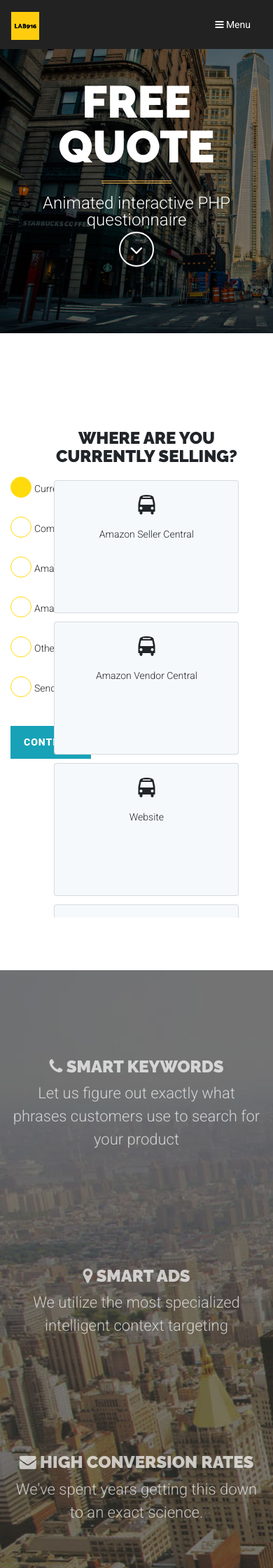
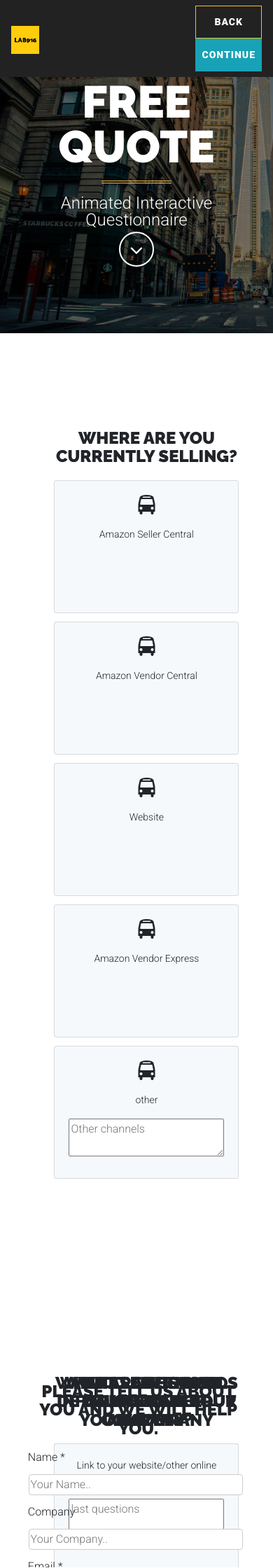
Before and after one commit to ideaguy3d/lab-quote, a PHP site: page / in a window 390 px wide. Shown: the top 2240 px of the page at 70% size. Run offline with PHP 8.4, Linux system fonts and the light colour scheme; a stand-in replaces the project's code that opens the database connection.

Commit message:
got a solid version 1 working :)

```diff
--- a/app.quote.js
+++ b/app.quote.js
@@ -42,6 +42,10 @@
         //-- used in the side navigation:
         $scope.changeActiveQuestion = function (idx) {
             $scope.activeQuestion = idx;
+        };
+
+        $scope.goBack = function() {
+            $scope.activeQuestion -= 1;
         };
 
         function createHubspotContact(shQuestion, answerObj) {
--- a/css/custom.css
+++ b/css/custom.css
@@ -21,11 +21,28 @@ label {
     height: 90vh;
 }
 
+@media screen and (max-width: 600px) {
+    #lab916-quote {
+        height: 200vh;
+    }
+}
+
 #lab916-quote #lab916-progress-container {
     position: absolute;
     top: 110px;
     left: 0;
     text-align: left;
+}
+
+.navbar-nav .nav-link {
+    padding-left: 8px;
+    padding-right: 8px;
+}
+
+@media screen and (max-width: 600px) {
+    #lab916-quote #lab916-progress-container {
+        display: none;
+    }
 }
 
 .L9-mt20 {
@@ -171,12 +188,23 @@ label {
     top: 50px !important;
 }
 
+.L9-mobile-area {
+    display: none;
+    color: #FFFFFF;
+}
+
+@media screen and (max-width: 600px) {
+    .L9-mobile-area {
+        display: inline-block;
+    }
+}
+
 #lab916-quote #contact.active {
     top: 10px !important;
 }
 
 /* Style inputs with type="text", select elements and textareas */
-input[type=text], select {
+input[type=text], input[type=email], select {
     width: 95%;
     padding: 2px; /* Some padding */
     border: 1px solid #ccc; /* Gray border */
@@ -213,6 +241,14 @@ input[type=submit]:hover {
     text-align: left;
 }
 
+@media screen and (max-width: 600px) {
+    .L9-form-container {
+        position: relative;
+        width: 370px;
+        margin-left: -140%;
+    }
+}
+
 /*
 ---- END: Quote Style Rules ----
 */
--- a/css/lab916-yellow.css
+++ b/css/lab916-yellow.css
@@ -181,7 +181,6 @@ h6 {
 
     #mainNav .navbar-collapse .navbar-nav > .nav-item > .nav-link.active, #mainNav .navbar-collapse .navbar-nav > .nav-item > .nav-link.active:focus, #mainNav .navbar-collapse .navbar-nav > .nav-item > .nav-link.active:hover {
         color: #FFC153;
-        border-radius: 0;
         border-radius: 5px;
         background-color: white;
     }
--- a/index.php
+++ b/index.php
@@ -1,5 +1,5 @@
 <!DOCTYPE html>
-<html lang="en">
+<html lang="en" data-ng-app="quote">
 
 <head>
     <meta charset="utf-8">
@@ -26,7 +26,7 @@
 </head>
 
 <!--  style="overflow: hidden" -->
-<body id="page-top" data-ng-app="quote">
+<body id="page-top" data-ng-controller="QuoteCtrl">
 
 <!-- Top Navigation -->
 <nav class="navbar navbar-expand-lg fixed-top" id="mainNav">
@@ -34,26 +34,31 @@
         <a href="http://lab916.wpengine.com/mock10" class="navbar-brand js-scroll-trigger">
             <img class="img-fluid" src="img/lab916-logo.png" alt="logo">
         </a>
-        <button class="navbar-toggler" type="button" data-toggle="collapse" data-target="#navbarResponsive"
-                aria-controls="navbarResponsive" aria-expanded="false" aria-label="Toggle navigation">
-            <i class="fa fa-bars"></i>
-            Menu
-        </button>
 
+        <ul class="L9-mobile-area navbar-nav ml-auto">
+            <li class="nav-item">
 
-        <div class="collapse navbar-collapse" id="navbarResponsive">
-            <ul class="navbar-nav ml-auto">
-                <li class="nav-item">
-                    <a href="http://lab916.wpengine.com/" class="nav-link js-scroll-trigger">Home</a>
-                </li>
+                <a class="nav-link btn btn-sm btn-outline-warning" ng-click="goBack()">
+                    <strong>Back</strong>
+                </a>
+                <a class="nav-link btn btn-sm btn-info" ng-click="selectContinue()"
+                        ng-show="activeQuestion !== myQuestions.length">
+                    <strong>Continue</strong>
+                </a>
+                <a class="nav-link btn btn-sm btn-info" ng-click="makeHubspotRequest()"
+                   ng-show="activeQuestion === myQuestions.length">
+                    <strong>Send</strong>
+                </a>
+                <!--
+                  <a  class="nav-link btn btn-sm btn-info" ng-show="activeQuestion === myQuestions.length">
+                    <span ng-show="!contactHubObject.email || !contactHubObject.name">
+                        Please fill out email and name.
+                    </span>
+                </a>
+                 -->
 
-                <li class="nav-item">
-                    <a href="http://lab916.wpengine.com/category/case-studies/" class="nav-link js-scroll-trigger">
-                        Case Studies
-                    </a>
-                </li>
-            </ul>
-        </div>
+            </li>
+        </ul>
     </div>
 </nav>
 
@@ -64,7 +69,7 @@
             <div class="col-12 my-auto text-center text-white">
                 <div id="L9-masthead-title" class="masthead-title">Free Quote</div>
                 <hr class="colored">
-                <div class="masthead-subtitle">Animated interactive PHP questionnaire</div>
+                <div class="masthead-subtitle">Animated Interactive Questionnaire</div>
             </div>
         </div>
     </div>
@@ -79,24 +84,24 @@
 <section id="L9-quote-container" class="page-section">
     <div class="container-fluid">
         <div class="wow flipInY text-center">
-
             <!---------------------------------->
             <!-- Animated Quote Questionnaire -->
             <!---------------------------------->
-            <section id="lab916-quote" data-ng-controller="QuoteCtrl as quote">
+            <section id="lab916-quote">
 
                 <!-- Side Nav for the animated questionnaire -->
-                <div id="lab916-progress-container">
-                    <!-- ng-repeat begins -->
+                <div ng-hide="userHasSent" id="lab916-progress-container">
+                    <!-- NG-REPEAT begins -->
                     <div class="L9-indicator-row L9-mt20" ng-click="changeActiveQuestion($index)"
-                         ng-repeat="question in myQuestions">
+                            ng-repeat="question in myQuestions">
                         <div class="L9-circle {{($index === activeQuestion) ? 'on' : 'off'}}"></div>
                         <div class="L9-circle-txt"><span>{{question.shortenedQuestion}}</span></div>
                     </div>
 
+                    <!-- This is for the last slide -->
                     <div class="L9-indicator-row L9-mt20" ng-click="changeActiveQuestion(myQuestions.length)">
                         <div class="L9-circle {{(myQuestions.length === activeQuestion) ? 'on' : 'off'}}"></div>
-                        <div class="L9-circle-txt"><span>Send</span></div>
+                        <div class="L9-circle-txt"><span>Complete</span></div>
                     </div>
 
                     <br>
@@ -104,27 +109,32 @@
                     <!-- Continue Button -->
                     <div class="feedback">
                         <div class="btn btn-sm btn-info" ng-click="selectContinue()"
-                             ng-show="activeQuestion !== myQuestions.length">
+                                ng-show="activeQuestion !== myQuestions.length">
                             <strong>Continue</strong>
                         </div>
                         <div class="btn btn-sm btn-warning" ng-click="makeHubspotRequest()"
-                             ng-show="activeQuestion === myQuestions.length">
+                             ng-show="activeQuestion === myQuestions.length && contactHubObject.email && contactHubObject.name">
                             <strong>Send</strong>
+                        </div>
+                        <div ng-show="activeQuestion === myQuestions.length">
+                            <div ng-show="!contactHubObject.email || !contactHubObject.name">Please fill out email and name.</div>
                         </div>
                     </div>
                 </div>
 
                 <!-- ng-repeat Looped Questions with inner looped Answers:  -->
+                <!-- {{ question.questionState === 'answered' ? 'answered' : 'unanswered' }} -->
                 <div ng-repeat="question in myQuestions" ng-hide="userHasSent" class="question
-                        {{ question.questionState === 'answered' ? 'answered' : 'unanswered' }}
                         {{ $index === activeQuestion ? 'active' : 'inactive' }}">
 
                     <!-- The Question -->
                     <h4 class="txt">{{ question.question }}</h4>
 
                     <div class="row">
+
                         <!-- ng-repeat inner loop -->
                         <div class="col-md-3" ng-repeat="answer in question.answers">
+
                             <!-- Extra Short Height Cards -->
                             <div ng-if="question.height === 'extra short'">
                                 <div class="card ans height-extra-short"
@@ -196,12 +206,13 @@
                 <!-- 3) Contact Form: -->
                 <div id="contact" ng-hide="userHasSent"
                      ng-class="{'active' : (activeQuestion === myQuestions.length) }">
-                    <div class="text-center">
-                        <p class="text-center">Please tell us about you and we will help you.</p>
-                    </div>
                     <div class="L9-form-container">
+                        <div class="text-center">
+                            <h4 class="text-center">Please tell us about you and we will help you.</h4>
+                        </div>
+
                         <form>
-                            <label for="fname">Name</label>
+                            <label for="fname">Name *</label>
                             <input type="text" id="fname" name="firstname" placeholder="Your Name.."
                                    ng-model="contactHubObject.name">
 
@@ -209,9 +220,9 @@
                             <input type="text" id="company" name="lastname" placeholder="Your Company.."
                                    ng-model="contactHubObject.company">
 
-                            <label for="email">Email</label>
-                            <input type="text" id="email" name="email" placeholder="Email"
-                                   ng-model="contactHubObject.email">
+                            <label for="email">Email *</label>
+                            <input type="email" id="email" name="email" placeholder="Email"
+                                   ng-model="contactHubObject.email" required>
 
                             <label for="subject">Message</label>
                             <textarea id="subject" name="subject" placeholder="Write something.."
@@ -280,9 +291,6 @@
     </div>
 </footer>
 
-
-
-
 <!-- Vendor JavaScript -->
 <script src="vendor/jquery/jquery.min.js"></script>
 <script src="vendor/popper/popper.min.js"></script>
```
Also changed, not shown: js/lab916.js (+65 -65 lines).
